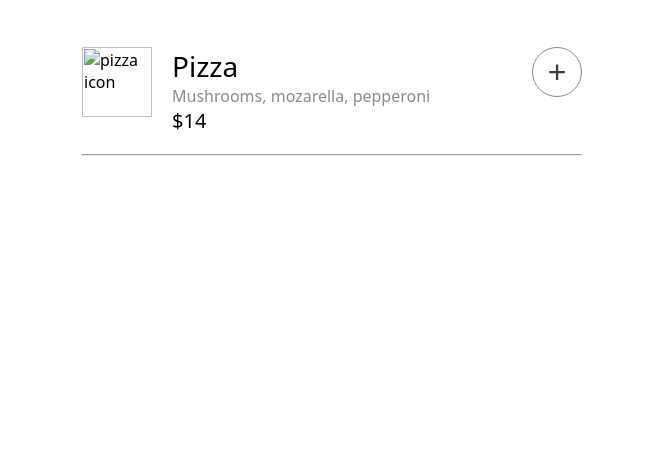
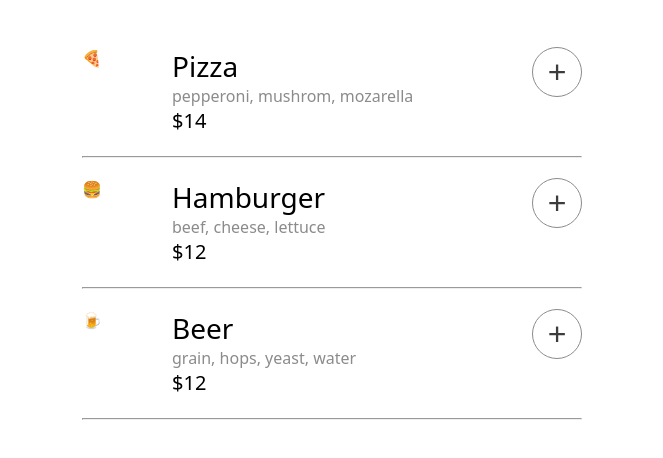
Before and after one commit to sercansimsek/Ordering_app, a website built with Vite: page index.html in a window 1280 px wide. Shown: the part 170-628 px from the top of the page, without its empty margins (308-971 px from the left). Built offline with nearby package versions, Linux system fonts and the light colour scheme; a web font is replaced by a local one.

Commit message:
List items are rendered

```diff
--- a/data.js
+++ b/data.js
@@ -4,20 +4,22 @@ const menuArray = [
 		ingredients: ["pepperoni", "mushrom", "mozarella"],
 		id: 0,
 		price: 14,
-        emoji: "🍕"
+		emoji: "🍕",
 	},
 	{
 		name: "Hamburger",
 		ingredients: ["beef", "cheese", "lettuce"],
 		price: 12,
 		emoji: "🍔",
-        id: 1
+		id: 1,
 	},
 	{
 		name: "Beer",
 		ingredients: ["grain, hops, yeast, water"],
 		price: 12,
 		emoji: "🍺",
-        id: 2
-    }
-]
+		id: 2,
+	},
+];
+
+export default menuArray;
--- a/index.css
+++ b/index.css
@@ -27,6 +27,8 @@ body {
 
 .card-icon {
 	width: 70px;
+	height: 89px;
+	object-fit: cover;
 }
 
 .card-details {
--- a/index.html
+++ b/index.html
@@ -22,7 +22,7 @@
 		<main class="main">
 			<div class="main-container container">
 				<div class="main-card">
-					<img src="" alt="pizza icon" class="card-icon" />
+					<p class="card-icon"></p>
 					<div class="card-details">
 						<p class="details-name">Pizza</p>
 						<p class="details-ingredients">Mushrooms, mozarella, pepperoni</p>
--- a/index.js
+++ b/index.js
@@ -0,0 +1,27 @@
+import menuArray from "/data.js";
+
+const mainContainer = document.querySelector(".main-container");
+
+function render() {
+	let contentHtml = "";
+
+	menuArray.map((item) => {
+		const { name, ingredients, price, emoji } = item;
+		contentHtml += `
+      <div class="main-card">
+        <p class="card-icon">${emoji}</p>
+        <div class="card-details">
+          <p class="details-name">${name}</p>
+          <p class="details-ingredients">${ingredients.join(", ")}</p>
+          <p class="details-price">$${price}</p>
+        </div>
+        <button class="card-add-btn">+</button>
+      </div>
+      <hr>
+  `;
+	});
+
+	mainContainer.innerHTML = contentHtml;
+}
+
+render();
```
Lines whose indentation alone changed are shown as unchanged.
